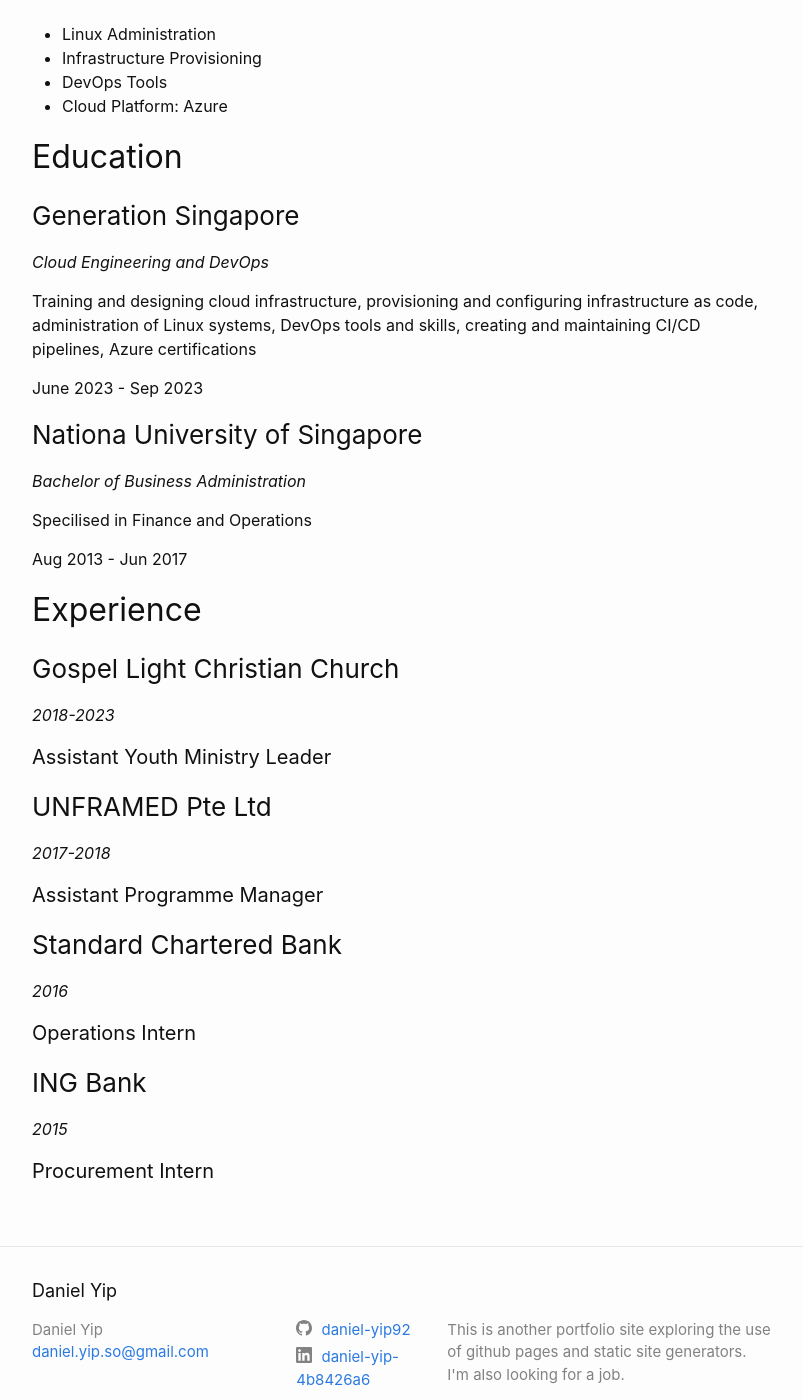
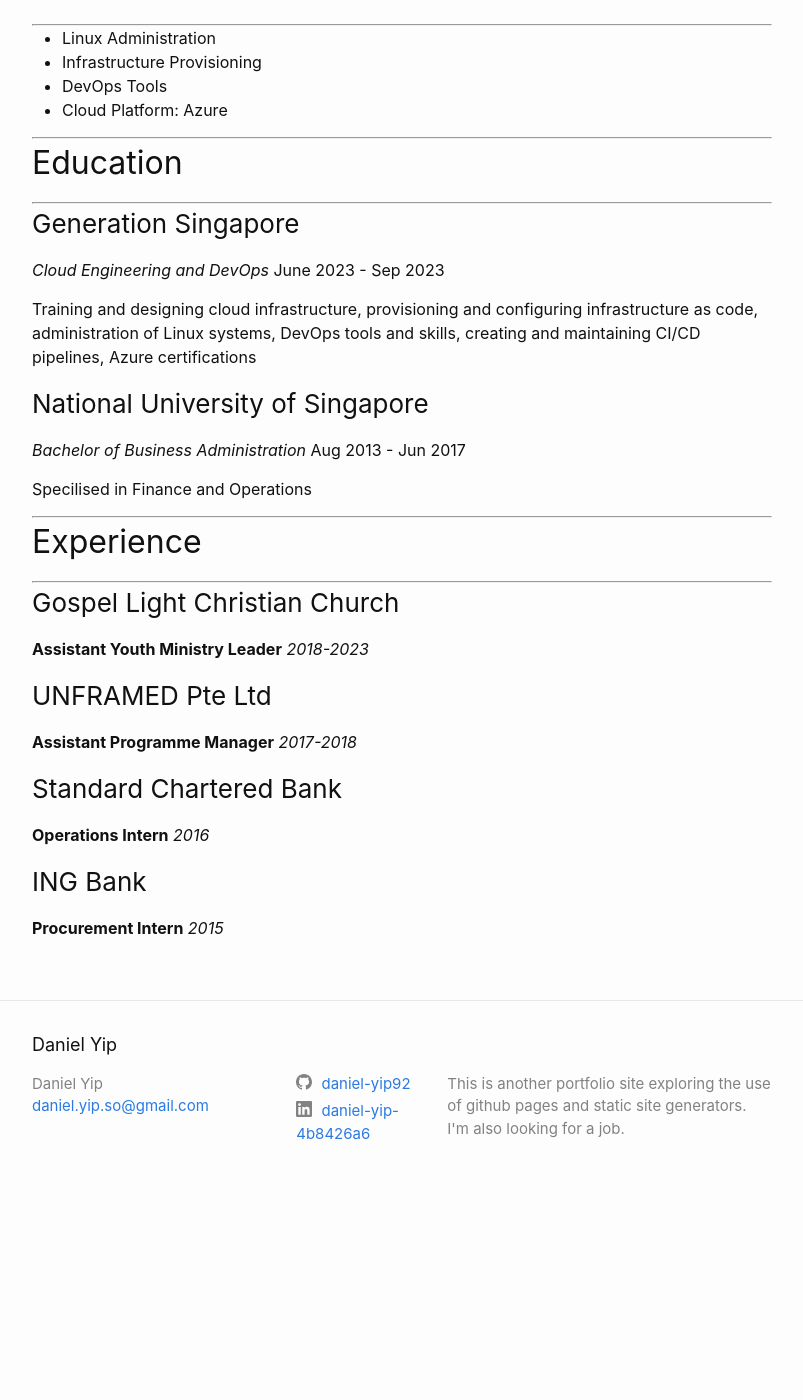
Before and after one commit to daniel-yip92/daniel-yip92.github.io, a Jekyll site: the page built from about.markdown, in a window 1280 px wide and 1400 px high, scrolled down 379 px. Shown: the whole window, without its empty margins (238-1041 px from the left). Built offline with Jekyll 4.4.1, drawn with Linux system fonts in a browser that asks for light colours; after the commit the page ends 1584 px from its top, so only the background shows below that.

Commit message:
Reformatted about content

```diff
--- a/about.markdown
+++ b/about.markdown
@@ -9,50 +9,51 @@
 [LinkedIn](linkedin.com/in/daniel-yip-4b8426a6) /
 [GitHub](https://github.com/daniel-yip92)
 
+---
+
 ## Skills
+
+---
+
 - Linux Administration
 - Infrastructure Provisioning
 - DevOps Tools
 - Cloud Platform: Azure
 
+---
+
 ## Education
 
+---
+
 ### Generation Singapore
-*Cloud Engineering and DevOps*
+*Cloud Engineering and DevOps* June 2023 - Sep 2023
 
 Training and designing cloud infrastructure, provisioning and configuring infrastructure as code, administration of Linux systems, DevOps tools and skills, creating and maintaining CI/CD pipelines, Azure certifications
 
-June 2023 - Sep 2023
-
-### Nationa University of Singapore
-*Bachelor of Business Administration*
+### National University of Singapore
+*Bachelor of Business Administration* Aug 2013 - Jun 2017
 
 Specilised in Finance and Operations
 
-Aug 2013 - Jun 2017
+---
 
 ## Experience
 
+---
+
 ### Gospel Light Christian Church
 
-*2018-2023*
-
-#### Assistant Youth Ministry Leader
+**Assistant Youth Ministry Leader** *2018-2023*
 
 ### UNFRAMED Pte Ltd
 
-*2017-2018*
-
-#### Assistant Programme Manager
+**Assistant Programme Manager** *2017-2018*
 
 ### Standard Chartered Bank
 
-*2016*
-
-#### Operations Intern
+**Operations Intern** *2016*
 
 ### ING Bank
 
-*2015*
-
-#### Procurement Intern
+**Procurement Intern** *2015*
```
